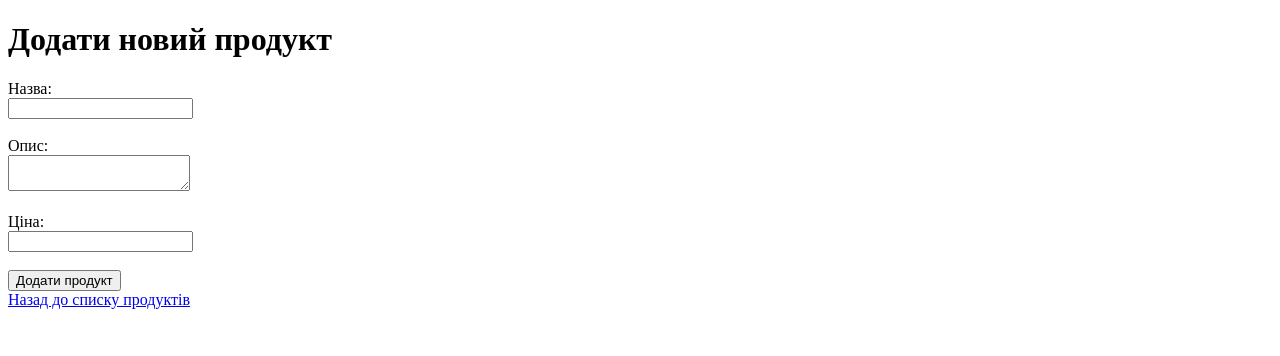
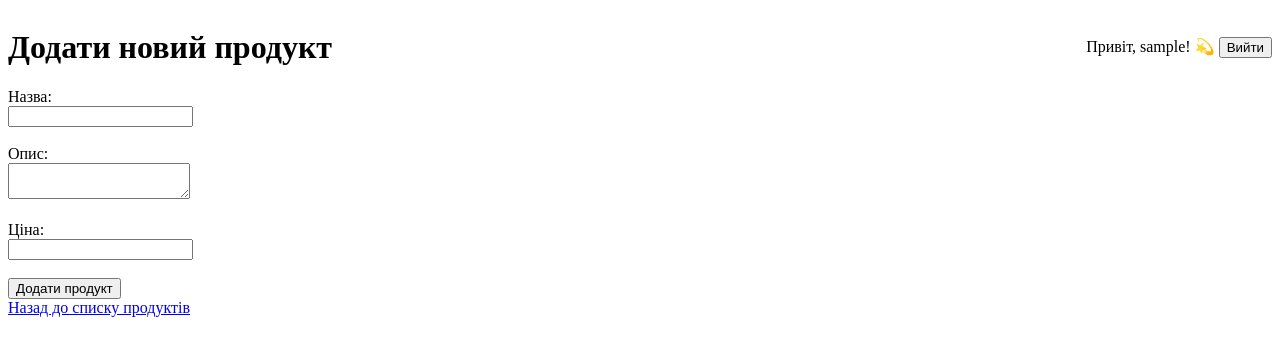
Before and after one commit to ViktoriaTereshcenko/oop-lab1-sem2, a Python web app: template lab1/ShopV1/views/templates/products/add.html in a window 1280 px wide. Shown: the top 356 px of the page. Run offline with Jinja, Linux system fonts and the light colour scheme; the template is opened without the code that fills it: most values are stand-ins (such as "Sample title", 1, 10 or a date in 2020).

Commit message:
Update add.html

```diff
--- a/lab1/ShopV1/views/templates/products/add.html
+++ b/lab1/ShopV1/views/templates/products/add.html
@@ -3,19 +3,22 @@
 <head>
     <meta charset="UTF-8">
     <title>Додати продукт</title>
+    <style>
+        .top-bar { display: flex; justify-content: space-between; align-items: center; }
+    </style>
 </head>
 <body>
-    <h1>Додати новий продукт</h1>
+    <div class="top-bar">
+        <h1>Додати новий продукт</h1>
+        <div>
+            <span>Привіт, {{ username }}! 💫</span>
+            <a href="/logout"><button>Вийти</button></a>
+        </div>
+    </div>
     <form method="POST" action="/products/add">
-        <label>Назва:<br>
-            <input type="text" name="name" required>
-        </label><br><br>
-        <label>Опис:<br>
-            <textarea name="description"></textarea>
-        </label><br><br>
-        <label>Ціна:<br>
-            <input type="number" name="price" step="0.01" required>
-        </label><br><br>
+        <label>Назва:<br><input type="text" name="name" required></label><br><br>
+        <label>Опис:<br><textarea name="description"></textarea></label><br><br>
+        <label>Ціна:<br><input type="number" name="price" step="0.01" required></label><br><br>
         <button type="submit">Додати продукт</button>
     </form>
     <a href="/products">Назад до списку продуктів</a>
```
